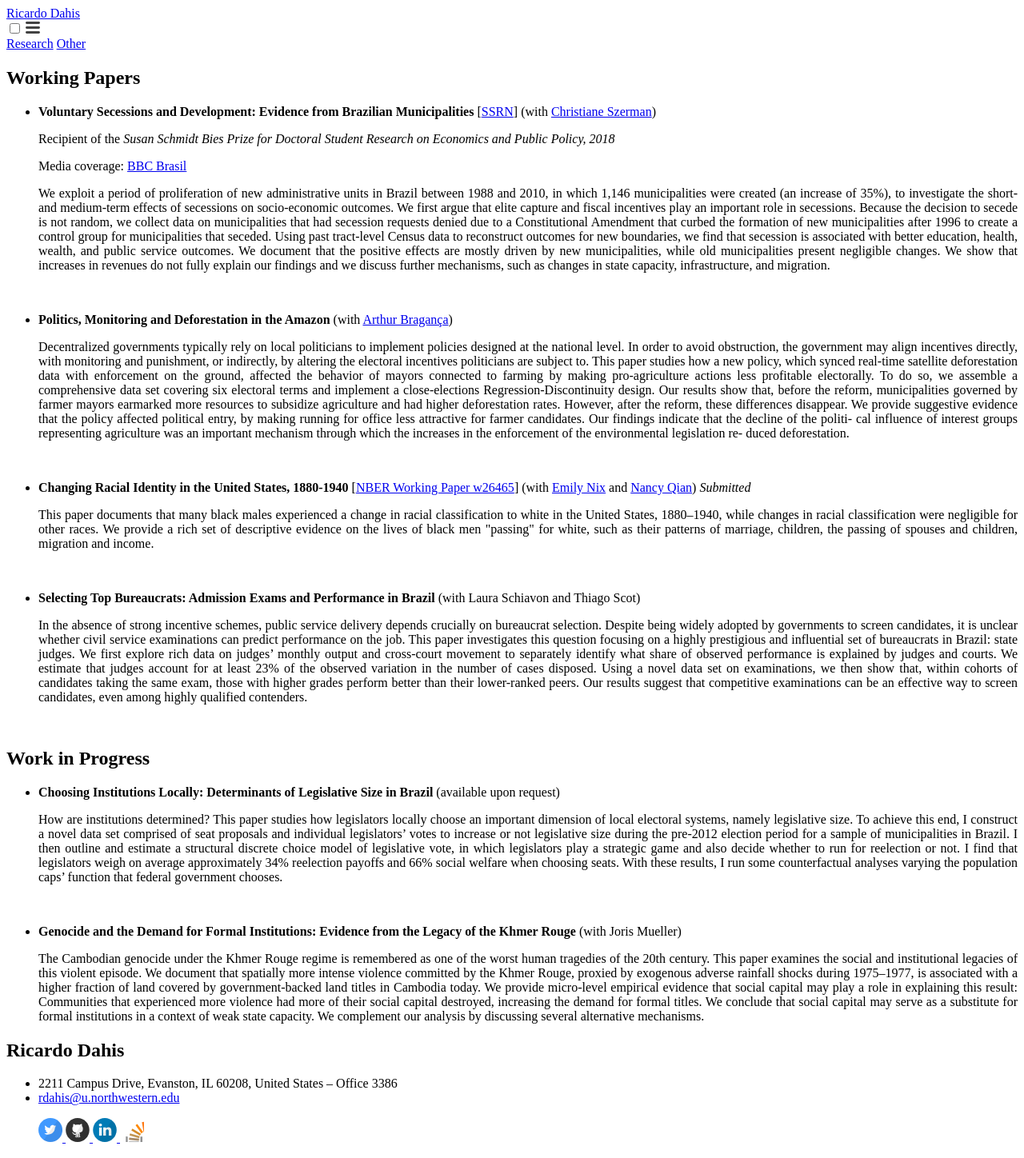
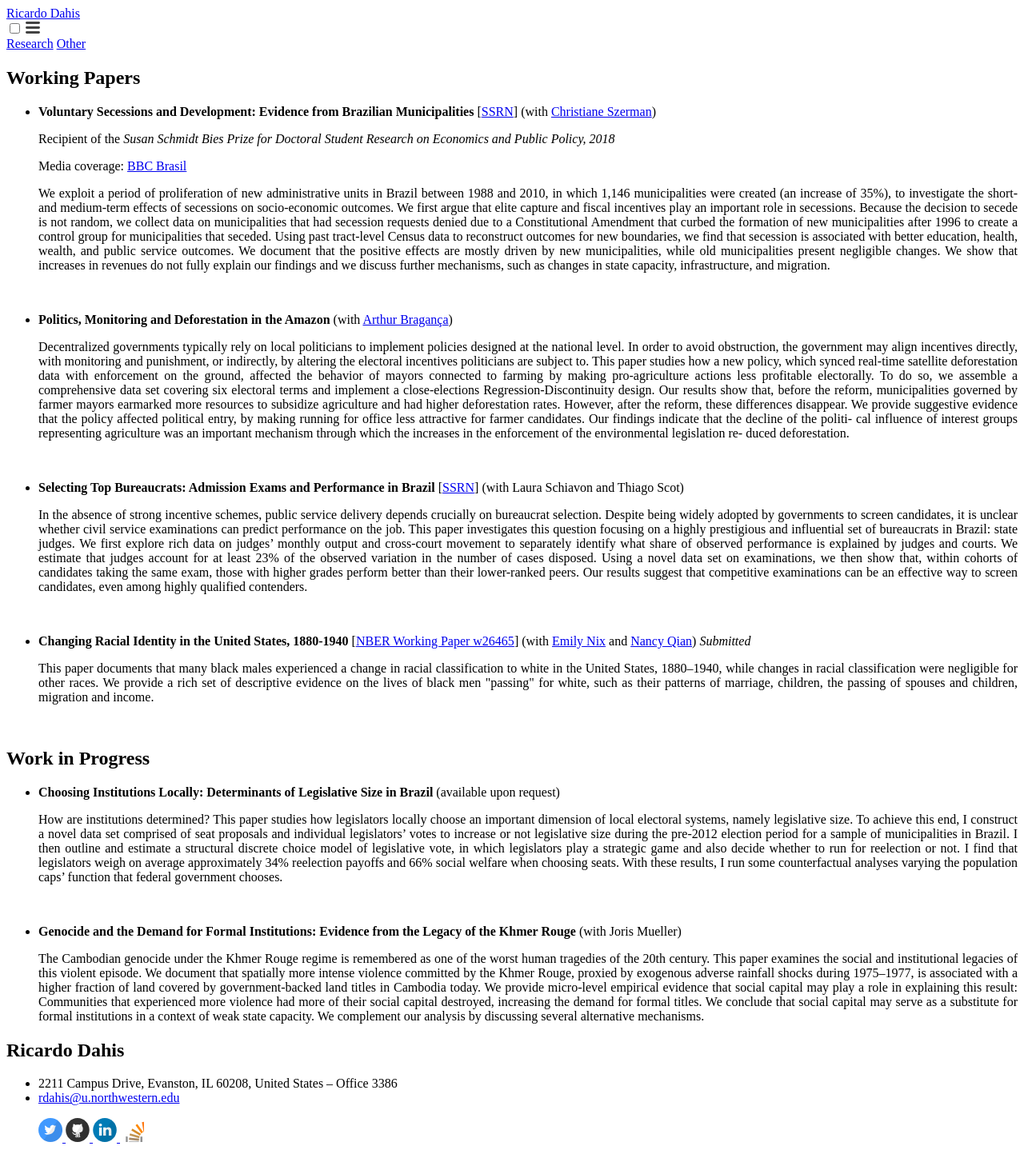
Before and after one commit to rdahis/rdahis.github.io, a Jekyll site: the page built from 1-research.md, in a window 1280 px wide. Shown: the whole page at 80% size. Built offline with Jekyll 4.4.1, drawn with Linux system fonts in a browser that asks for light colours; a script that is not in the unit is left out.

Commit message:
Updates judges SSRN.

```diff
--- a/1-research.md
+++ b/1-research.md
@@ -20,14 +20,14 @@ permalink: /research/
    <p style="text-align: justify;"> Decentralized governments typically rely on local politicians to implement policies designed at the national level. In order to avoid obstruction, the government may align incentives directly, with monitoring and punishment, or indirectly, by altering the electoral incentives politicians are subject to. This paper studies how a new policy, which synced real-time satellite deforestation data with enforcement on the ground, affected the behavior of mayors connected to farming by making pro-agriculture actions less profitable electorally. To do so, we assemble a comprehensive data set covering six electoral terms and implement a close-elections Regression-Discontinuity design. Our results show that, before the reform, municipalities governed by farmer mayors earmarked more resources to subsidize agriculture and had higher deforestation rates. However, after the reform, these differences disappear. We provide suggestive evidence that the policy affected political entry, by making running for office less attractive for farmer candidates. Our findings indicate that the decline of the politi- cal influence of interest groups representing agriculture was an important mechanism through which the increases in the enforcement of the environmental legislation re- duced deforestation. </p>
 
 <br>
+- **Selecting Top Bureaucrats: Admission Exams and Performance in Brazil** [[SSRN](https://ssrn.com/abstract=3584725){:target="_blank"}] (with Laura Schiavon and Thiago Scot)
+
+   <p style="text-align: justify;"> In the absence of strong incentive schemes, public service delivery depends crucially on bureaucrat selection. Despite being widely adopted by governments to screen candidates, it is unclear whether civil service examinations can predict performance on the job. This paper investigates this question focusing on a highly prestigious and influential set of bureaucrats in Brazil: state judges. We first explore rich data on judges’ monthly output and cross-court movement to separately identify what share of observed performance is explained by judges and courts. We estimate that judges account for at least 23% of the observed variation in the number of cases disposed. Using a novel data set on examinations, we then show that, within cohorts of candidates taking the same exam, those with higher grades perform better than their lower-ranked peers. Our results suggest that competitive examinations can be an effective way to screen candidates, even among highly qualified contenders. </p>
+
+<br>
 - **Changing Racial Identity in the United States, 1880-1940** [[NBER Working Paper w26465](https://www.nber.org/papers/w26465){:target="_blank"}] (with [Emily Nix](https://sites.google.com/site/emilyenix/){:target="_blank"} and [Nancy Qian](https://www.kellogg.northwestern.edu/faculty/qian/){:target="_blank"}) _Submitted_
 
    <p style="text-align: justify;"> This paper documents that many black males experienced a change in racial classification to white in the United States, 1880–1940, while changes in racial classification were negligible for other races. We provide a rich set of descriptive evidence on the lives of black men "passing" for white, such as their patterns of marriage, children, the passing of spouses and children, migration and income. </p>
-
-<br>
-- **Selecting Top Bureaucrats: Admission Exams and Performance in Brazil** (with Laura Schiavon and Thiago Scot)
-
-   <p style="text-align: justify;"> In the absence of strong incentive schemes, public service delivery depends crucially on bureaucrat selection. Despite being widely adopted by governments to screen candidates, it is unclear whether civil service examinations can predict performance on the job. This paper investigates this question focusing on a highly prestigious and influential set of bureaucrats in Brazil: state judges. We first explore rich data on judges’ monthly output and cross-court movement to separately identify what share of observed performance is explained by judges and courts. We estimate that judges account for at least 23% of the observed variation in the number of cases disposed. Using a novel data set on examinations, we then show that, within cohorts of candidates taking the same exam, those with higher grades perform better than their lower-ranked peers. Our results suggest that competitive examinations can be an effective way to screen candidates, even among highly qualified contenders. </p>
 
 <br>
 
```
